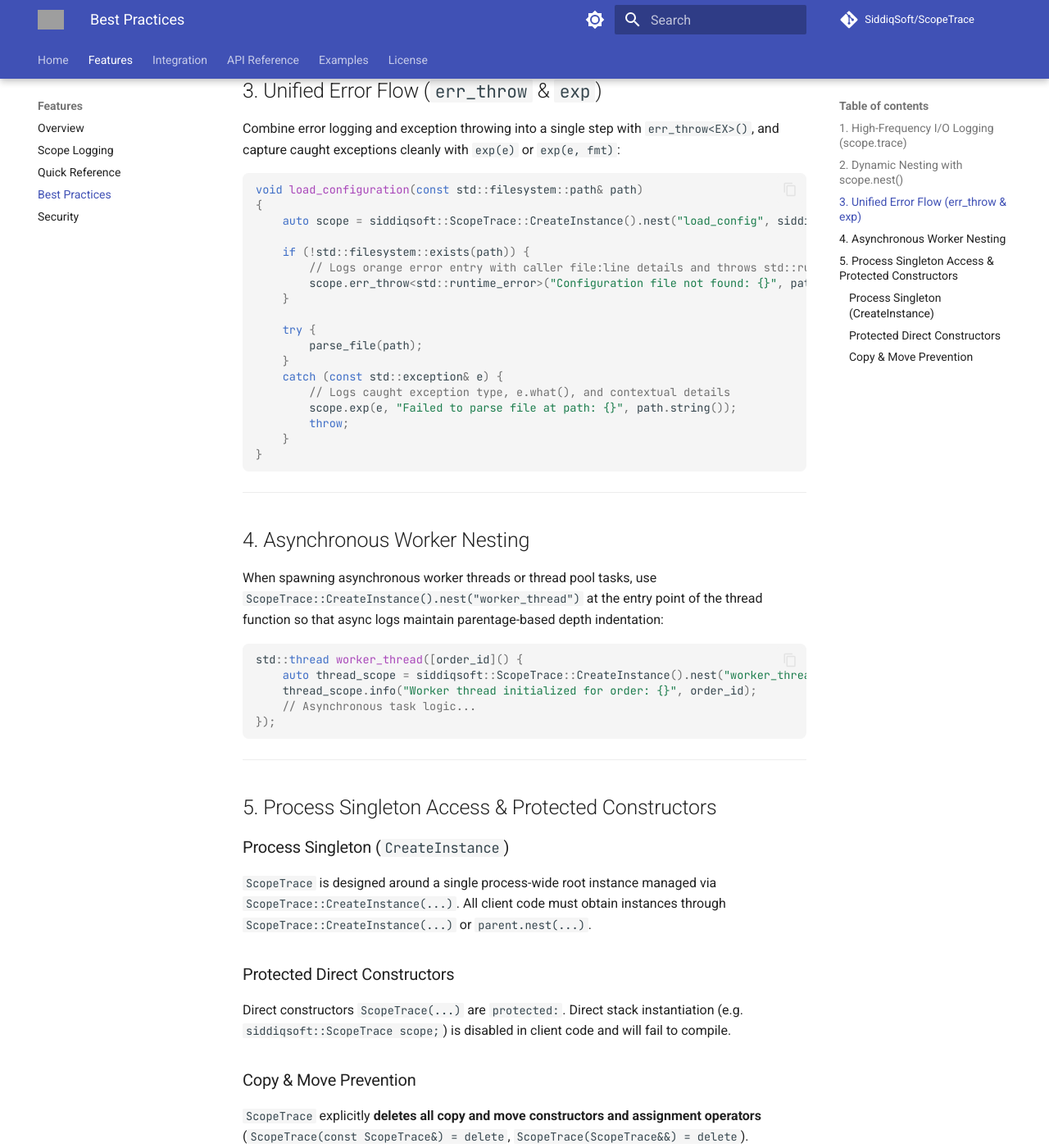
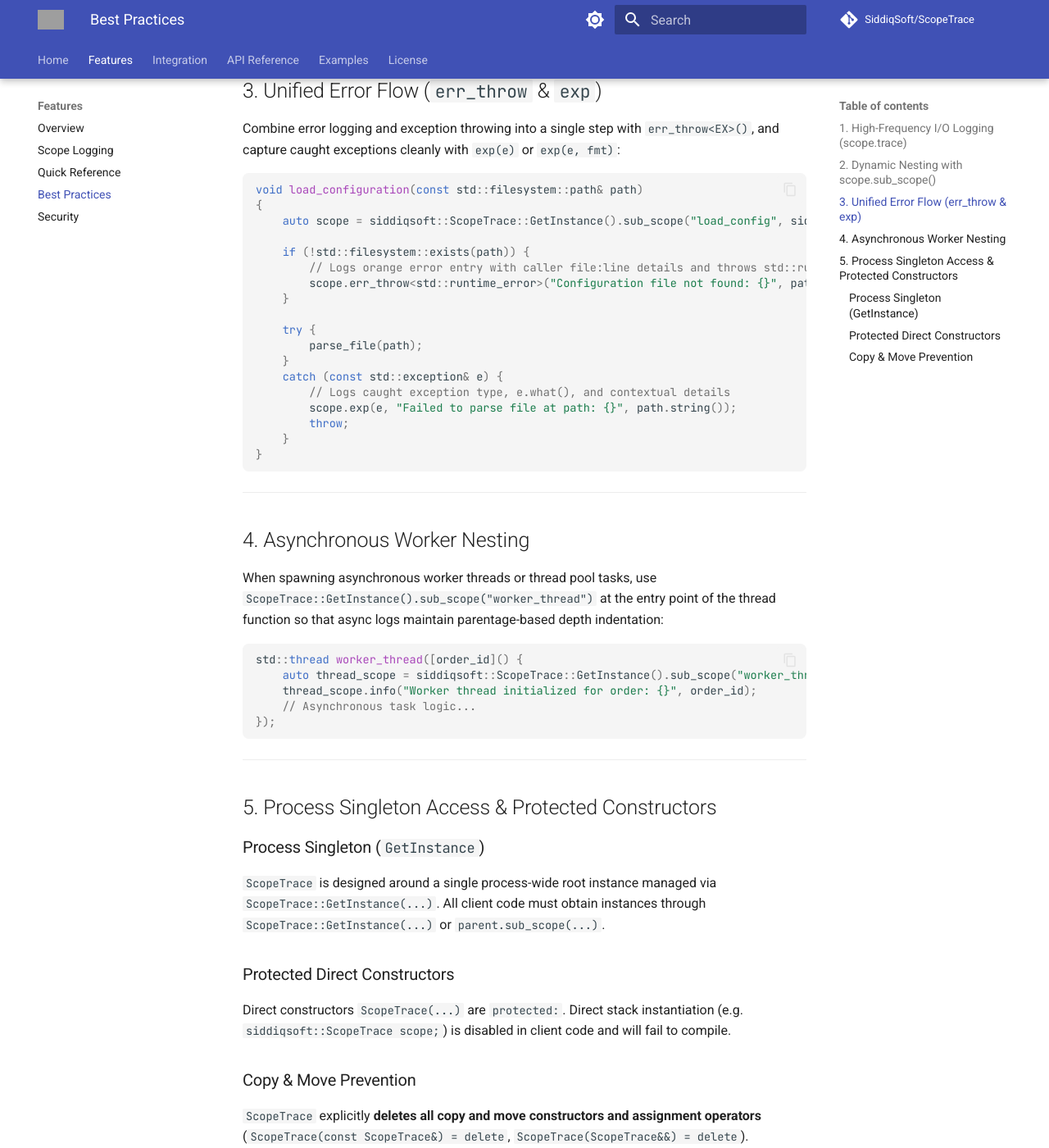
Before and after one commit to SiddiqSoft/ScopeTrace, an MkDocs documentation site: the page built from docs/features/best_practices.md, in a window 1280 px wide and 1400 px high, scrolled down 1354 px. Shown: the whole window at 82% size. Built offline with MkDocs 1.6.1 and Material for MkDocs 9.7.7, drawn with Linux system fonts in a browser that asks for light colours; comment, search, counter and statistics services are not loaded; some of the changed text lies outside the part shown; grey boxes are pictures that could not be loaded.

Commit message:
breaking: Updated the name of the CreateInstance() -> GetInstance() and nest() to sub_scope()

````diff
--- a/docs/features/best_practices.md
+++ b/docs/features/best_practices.md
@@ -11,7 +11,7 @@ High-volume operations — such as socket data transfers, stream packet dumps, H
 ```cpp
 void read_socket(int fd)
 {
-    auto scope = siddiqsoft::ScopeTrace::CreateInstance().nest("read_socket", siddiqsoft::LogLevel::info);
+    auto scope = siddiqsoft::ScopeTrace::GetInstance().sub_scope("read_socket", siddiqsoft::LogLevel::info);
 
     char buffer[1024];
     ssize_t bytes = ::read(fd, buffer, sizeof(buffer));
@@ -26,22 +26,22 @@ void read_socket(int fd)
 
 ---
 
-## 2. Dynamic Nesting with `scope.nest()`
+## 2. Dynamic Nesting with `scope.sub_scope()`
 
-Instead of instantiating independent loggers in child helper functions or internal blocks, use `scope.nest()` to pass down context and automatically form parent-child labels (`"parent/child"`):
+Instead of instantiating independent loggers in child helper functions or internal blocks, use `scope.sub_scope()` to pass down context and automatically form parent-child labels (`"parent/child"`):
 
 ```cpp
 void process_order(const std::string& order_id)
 {
-    auto scope = siddiqsoft::ScopeTrace::CreateInstance().nest("process_order", siddiqsoft::LogLevel::info);
+    auto scope = siddiqsoft::ScopeTrace::GetInstance().sub_scope("process_order", siddiqsoft::LogLevel::info);
 
     {
-        auto stage1 = scope.nest("validate_inventory");
+        auto stage1 = scope.sub_scope("validate_inventory");
         stage1.info("Checking stock levels for order: {}", order_id);
     }
 
     {
-        auto stage2 = scope.nest("charge_payment");
+        auto stage2 = scope.sub_scope("charge_payment");
         stage2.info("Processing payment transaction for order: {}", order_id);
     }
 }
@@ -56,7 +56,7 @@ Combine error logging and exception throwing into a single step with `err_throw<
 ```cpp
 void load_configuration(const std::filesystem::path& path)
 {
-    auto scope = siddiqsoft::ScopeTrace::CreateInstance().nest("load_config", siddiqsoft::LogLevel::info);
+    auto scope = siddiqsoft::ScopeTrace::GetInstance().sub_scope("load_config", siddiqsoft::LogLevel::info);
 
     if (!std::filesystem::exists(path)) {
         // Logs orange error entry with caller file:line details and throws std::runtime_error
@@ -78,11 +78,11 @@ void load_configuration(const std::filesystem::path& path)
 
 ## 4. Asynchronous Worker Nesting
 
-When spawning asynchronous worker threads or thread pool tasks, use `ScopeTrace::CreateInstance().nest("worker_thread")` at the entry point of the thread function so that async logs maintain parentage-based depth indentation:
+When spawning asynchronous worker threads or thread pool tasks, use `ScopeTrace::GetInstance().sub_scope("worker_thread")` at the entry point of the thread function so that async logs maintain parentage-based depth indentation:
 
 ```cpp
 std::thread worker_thread([order_id]() {
-    auto thread_scope = siddiqsoft::ScopeTrace::CreateInstance().nest("worker_thread", siddiqsoft::LogLevel::info);
+    auto thread_scope = siddiqsoft::ScopeTrace::GetInstance().sub_scope("worker_thread", siddiqsoft::LogLevel::info);
     thread_scope.info("Worker thread initialized for order: {}", order_id);
     // Asynchronous task logic...
 });
@@ -92,8 +92,8 @@ std::thread worker_thread([order_id]() {
 
 ## 5. Process Singleton Access & Protected Constructors
 
-### Process Singleton (`CreateInstance`)
-`ScopeTrace` is designed around a single process-wide root instance managed via `ScopeTrace::CreateInstance(...)`. All client code must obtain instances through `ScopeTrace::CreateInstance(...)` or `parent.nest(...)`.
+### Process Singleton (`GetInstance`)
+`ScopeTrace` is designed around a single process-wide root instance managed via `ScopeTrace::GetInstance(...)`. All client code must obtain instances through `ScopeTrace::GetInstance(...)` or `parent.sub_scope(...)`.
 
 ### Protected Direct Constructors
 Direct constructors `ScopeTrace(...)` are `protected:`. Direct stack instantiation (e.g. `siddiqsoft::ScopeTrace scope;`) is disabled in client code and will fail to compile.
````
Also changed, not shown: README.md (+6 -6 lines), docs/api/ScopeTrace.md (+4 -4 lines), docs/examples/basic_usage.md (+5 -5 lines), docs/features/quick_reference.md (+7 -7 lines), docs/index.md (+6 -6 lines), 2 other files.
